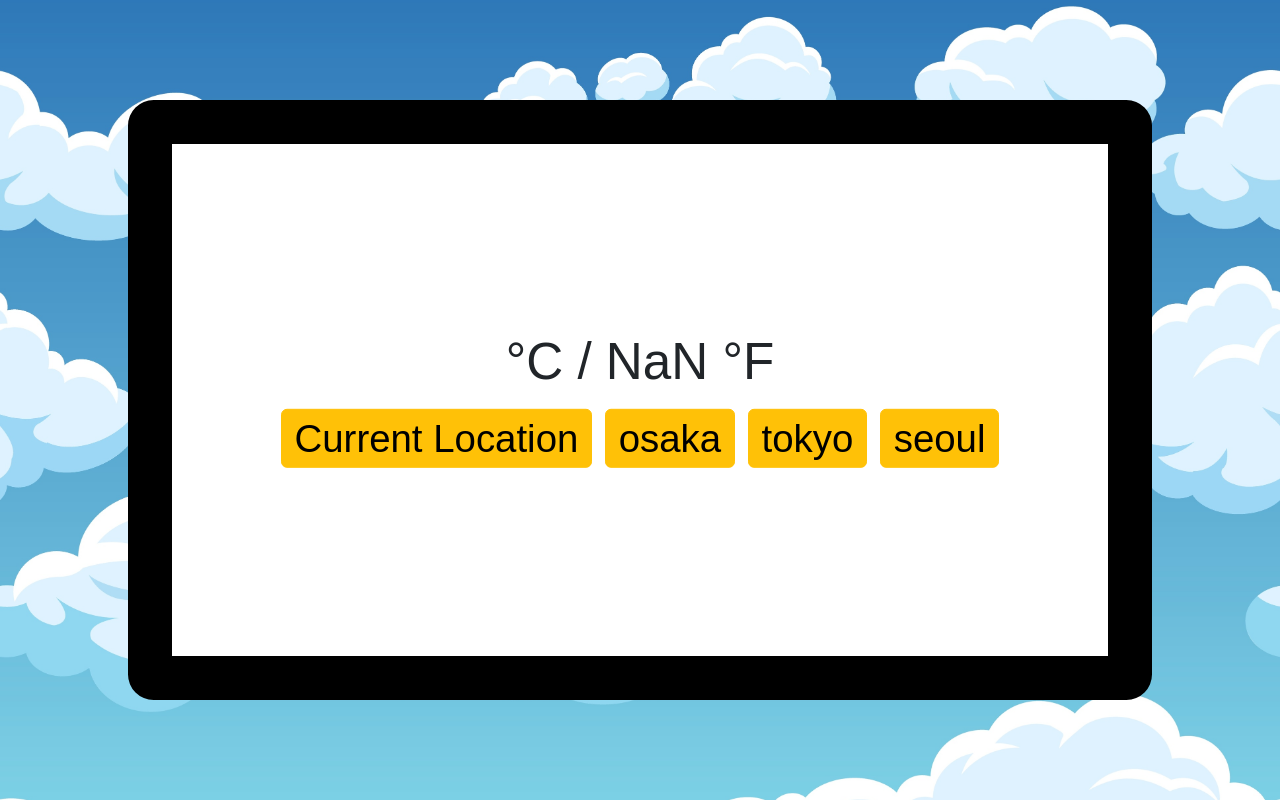
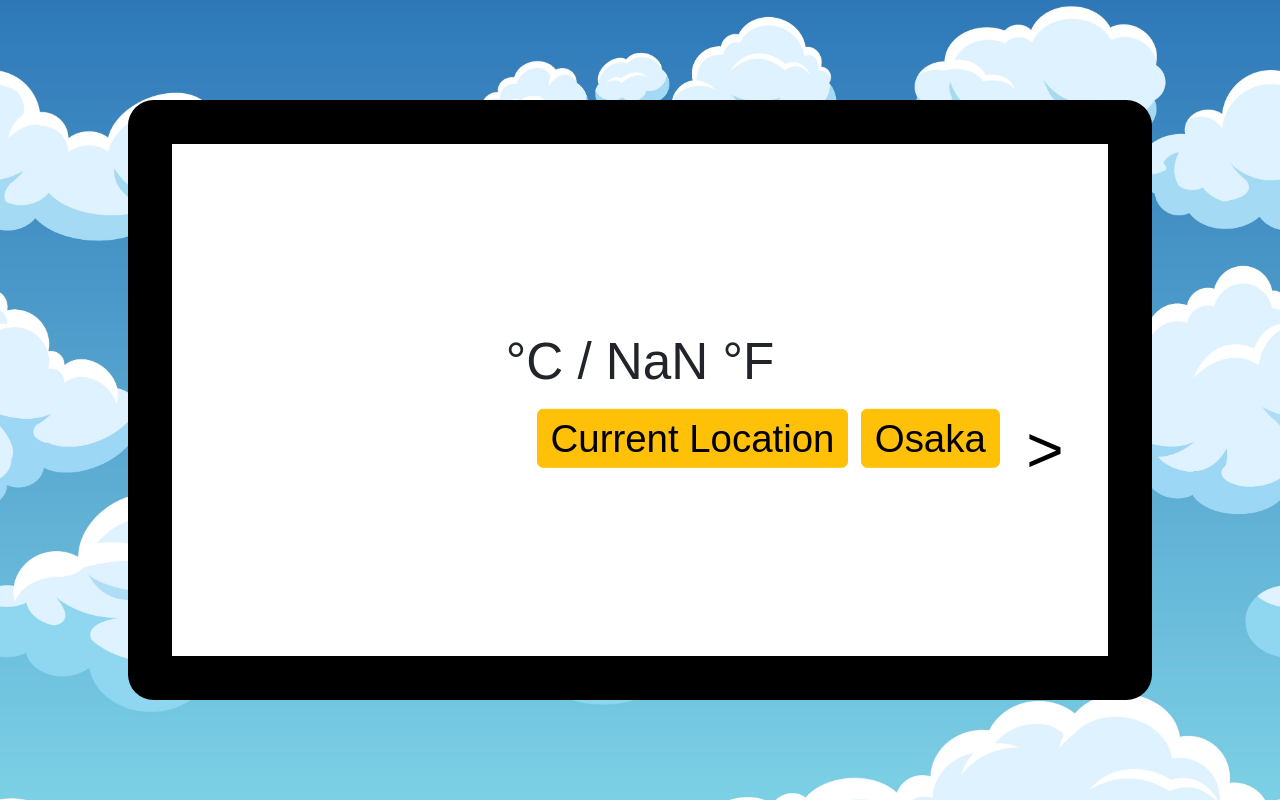
Before and after one commit to JaeHye0k/-, a React (Create React App) app: page /weather in a window 1280 px wide. Built offline with nearby package versions, Linux system fonts and the light colour scheme; no server answers; a web font is replaced by a local one.

Commit message:
[Feat] 캐러셀 기능 추가

```diff
--- a/src/component/Weather/WeatherBox.jsx
+++ b/src/component/Weather/WeatherBox.jsx
@@ -1,7 +1,6 @@
 import React from "react";
 
 const WeatherBox = ({ weather }) => {
-  console.log(weather && weather);
   return (
     <div>
       <div>{weather?.name}</div>
--- a/src/component/Weather/WeatherButton.jsx
+++ b/src/component/Weather/WeatherButton.jsx
@@ -1,19 +1,15 @@
 import React from "react";
 import { Button } from "react-bootstrap";
 
-const WeatherButton = ({ cities, setCity, getCurrentLocation }) => {
-  const clickCurrentLocation = () => {
-    getCurrentLocation();
-    setCity("");
-  };
+const WeatherButton = ({ cities, setCity, btnX }) => {
   return (
-    <div>
-      <Button variant="warning" onClick={() => clickCurrentLocation()}>
-        Current Location
-      </Button>
+    <div
+      className="weather-buttons"
+      style={{ transform: `translateX(${btnX}vw)` }}
+    >
       {cities.map((item, idx) => (
         <Button variant="warning" onClick={() => setCity(item)} key={idx}>
-          {item}
+          {item === "" ? "Current Location" : item}
         </Button>
       ))}
     </div>
--- a/src/pages/Weather.jsx
+++ b/src/pages/Weather.jsx
@@ -1,6 +1,6 @@
 import React from "react";
 import "../styles/Weather.css";
-import { useEffect, useState } from "react";
+import { useEffect, useState, useRef } from "react";
 import WeatherBox from "../component/Weather/WeatherBox";
 import WeatherButton from "../component/Weather/WeatherButton";
 
@@ -14,7 +14,21 @@ import WeatherButton from "../component/Weather/WeatherButton";
 const Weather = () => {
   const [weather, setWeather] = useState(null);
   const [city, setCity] = useState("");
-  const cities = ["osaka", "tokyo", "seoul"];
+  const [btnX, setBtnX] = useState(20);
+  const [curCarousel, setCurCarousel] = useState(1);
+  const [carouselTransition, setCarouselTransition] = useState(
+    "transform 500ms ease-in-out"
+  );
+
+  const cities = [
+    "",
+    "Osaka",
+    "Tokyo",
+    "Seoul",
+    "Sapporo",
+    "Los Angeles",
+    "Las Vegas",
+  ];
   const apiKey = "37145ca12efe07b866fade0a0ab89107";
 
   const getCurrentLocation = () => {
@@ -37,6 +51,25 @@ const Weather = () => {
     const data = await response.json();
     setWeather(data);
   };
+  // const makeNewCarouselItem = (arr) => {
+  //   const itemStart = arr[0];
+  //   const itemEnd = arr[arr.length - 1];
+  //   const newCarousel = [itemEnd, ...arr, itemStart];
+  //   return newCarousel;
+  // };
+  // const MyComponent = () => {
+  //   const ref = useRef(null);
+  //   useEffect(() => {
+  //     console.log(ref.current);
+  //   }, [ref.current]);
+  //   return <div ref={ref}>Hello</div>;
+  // };
+  const clickNextButton = () => {
+    setBtnX(btnX - 20);
+  };
+  const clickPreButton = () => {
+    setBtnX(btnX + 20);
+  };
 
   useEffect(() => {
     if (city === "") getCurrentLocation();
@@ -50,12 +83,23 @@ const Weather = () => {
           <div className="weather-box">
             <WeatherBox weather={weather} />
           </div>
-          <div className="weather-buttons">
-            <WeatherButton
-              cities={cities}
-              setCity={setCity}
-              getCurrentLocation={getCurrentLocation}
-            />
+          <div className="carousel-button">
+            <div className="weather-button-container">
+              {btnX < 20 && (
+                <button
+                  className={`pre-button`}
+                  onClick={() => clickPreButton()}
+                >
+                  &lt;
+                </button>
+              )}
+
+              <WeatherButton cities={cities} setCity={setCity} btnX={btnX} />
+              <button className="next-button" onClick={() => clickNextButton()}>
+                {" "}
+                &gt;
+              </button>
+            </div>
           </div>
         </div>
       </div>
--- a/src/styles/Weather.css
+++ b/src/styles/Weather.css
@@ -23,19 +23,40 @@
   left: 50%;
   transform: translate(-50%, -50%);
   width: 100%;
+  padding: 0 8vw;
 }
 
 .weather-box {
   text-align: center;
   font-size: 4vw;
 }
-.weather-buttons > div {
-  display: flex;
-  justify-content: center;
+.weather-button-container > div {
+  /* display: flex;
+  justify-content: center; */
+  float: left;
 }
-.weather-buttons button {
+.weather-buttons > button {
   margin: 1vh 0.5vw;
   font-size: 3vw;
   width: fit-content;
   padding: 0 1vw;
 }
+.next-button {
+  position: absolute;
+  right: 3vw;
+  font-size: 5vw;
+}
+.pre-button {
+  position: absolute;
+  left: 3vw;
+  font-size: 5vw;
+}
+.carousel-button {
+  overflow: hidden;
+}
+.weather-button-container {
+  width: 300vw;
+}
+.weather-buttons {
+  transition: transform 500ms ease-in-out;
+}
```
